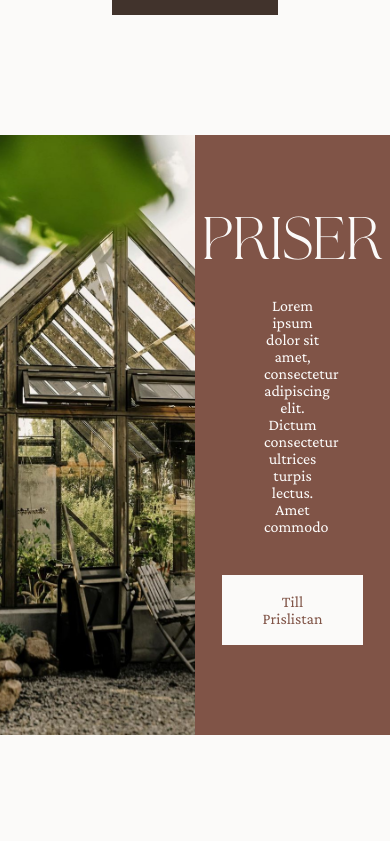
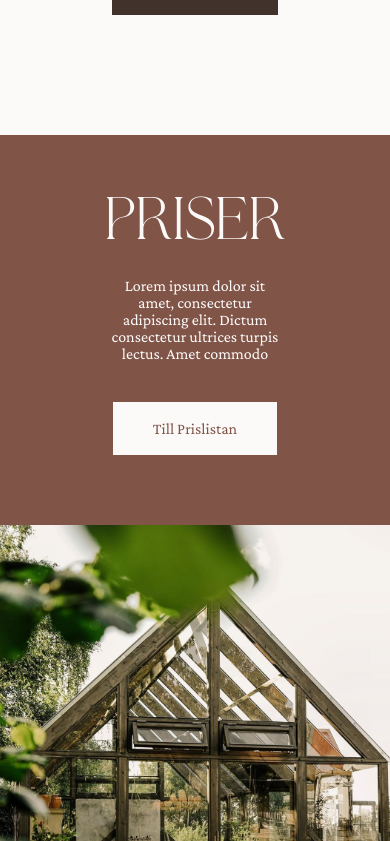
Before and after one commit to karinnordkvist/jessicaberglund, a React (Create React App) app: page /foto in a window 390 px wide. Shown: the part 1283-2124 px from the top of the page. Before the commit the page ends 2018 px from the top, so only its background shows below. Built offline with nearby package versions, Linux system fonts and the light colour scheme.

Commit message:
Added some responsive fixes

```diff
--- a/src/components/FloatingNav.js
+++ b/src/components/FloatingNav.js
@@ -19,12 +19,13 @@ const NavWrapper = styled.section`
   }
 
   @media (max-width: 968px) {
-    padding: 50px;
-  }
+    padding: 50px 20px;
+    flex-direction: column;
+    justify-content: center;
 
-  @media (max-width: 768px) {
     a {
-      font-size: 24px;
+      font-size: 36px;
+      padding: 10px 0;
     }
   }
 
@@ -33,7 +34,6 @@ const NavWrapper = styled.section`
 
     a {
       padding: 10px 0;
-      font-size: 36px;
     }
   }
 `;
--- a/src/components/Form.js
+++ b/src/components/Form.js
@@ -56,9 +56,17 @@ const FormWrapper = styled(FullWidthSection)`
   }
 
   @media (max-width: 768px) {
-    width: 80%;
+    padding: 60px 30px;
 
-    p {
+    form {
+      width: 80%;
+    }
+  }
+
+  @media (max-width: 498px) {
+    padding: 60px 30px;
+
+    form {
       width: 100%;
     }
   }
--- a/src/components/TextImageNav.js
+++ b/src/components/TextImageNav.js
@@ -8,7 +8,7 @@ const CustomOuterWrapper = styled(OuterWrapper)`
   display: flex;
   height: 600px;
   max-height: 600px;
-  overflow: hidden;
+  /* overflow: hidden; */
   flex-direction: ${(props) => (props.dir === 'rev' ? 'row-reverse' : 'row')};
 
   div {
@@ -32,6 +32,21 @@ const CustomOuterWrapper = styled(OuterWrapper)`
     font-family: var(--font-secondary);
     font-weight: 400;
     font-size: 60px;
+  }
+
+  @media (max-width: 768px) {
+    flex-direction: column-reverse;
+    height: auto;
+    max-height: unset !important;
+
+    img {
+      width: 100%;
+      height: 500px;
+    }
+
+    div {
+      width: 100%;
+    }
   }
 `;
 
```
